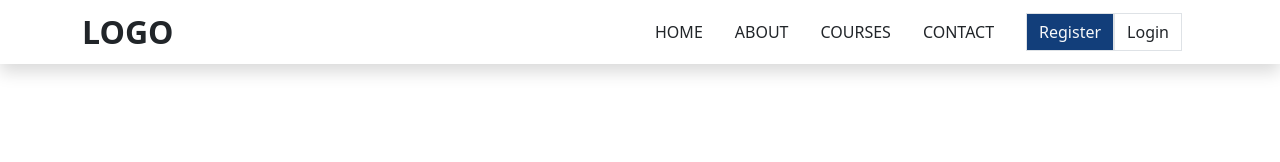
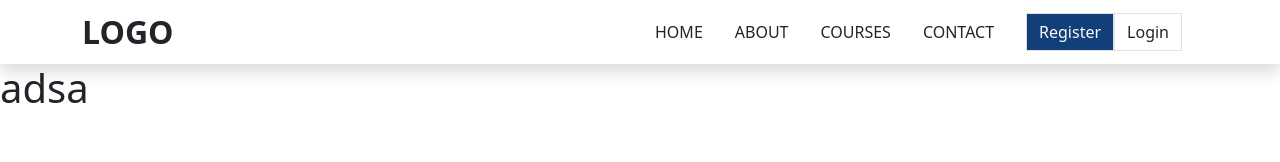
Before and after one commit to KR-ISCOD3/e-learning-vue-5-6, a Vue app: page / in a window 1280 px wide. Shown: the top 162 px of the page. Built offline with nearby package versions, Linux system fonts and the light colour scheme.

Commit message:
second commit

```diff
--- a/src/App.vue
+++ b/src/App.vue
@@ -3,7 +3,7 @@
         <Header/>
    </header>
    <main style="height: 100vh;">
-
+     <h1>adsa</h1>
    </main>
    <footer>
         <Footer/>
```
